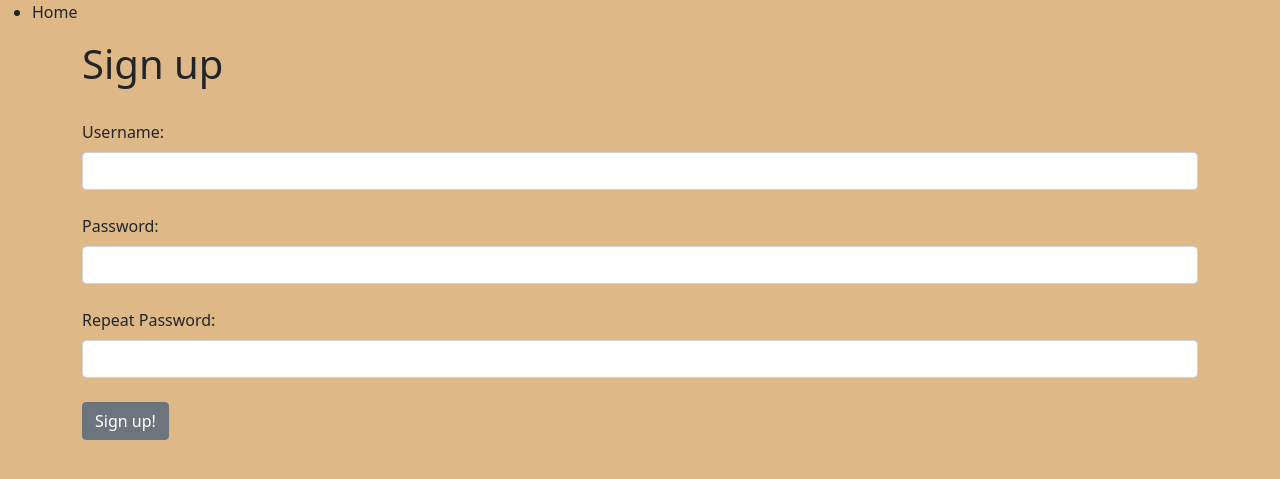
After one commit to Flaskeneers/Pyhoot, a Flask app: page /signup in a window 1280 px wide. The commit adds this page. Shown: the top 479 px of the page. Run offline with Flask 2, Linux system fonts and the light colour scheme; some libraries are stand-ins or nearby versions.

```diff
--- a/app/__init__.py
+++ b/app/__init__.py
@@ -1,5 +1,6 @@
 from flask import Flask
 # from flask_login import LoginManager
+
 
 from app.config import ConfigType, configure
 
--- /dev/null
+++ b/app/blueprints/auth/forms.py
@@ -0,0 +1,23 @@
+from flask_wtf import FlaskForm
+from wtforms import StringField, SubmitField, PasswordField
+from wtforms.validators import EqualTo, Length, InputRequired
+
+
+class SignupForm(FlaskForm):
+
+    username = StringField('Username: ', validators=[InputRequired(),
+                                                     Length(3, 25)])
+    password = PasswordField('Password: ', validators=[InputRequired(),
+                                                       Length(3)])
+    repeat_pass = PasswordField('Repeat Password:', validators=[InputRequired(message='Password Required'),
+                                                                EqualTo('password', message='Passwords must match')])
+    create_user = SubmitField('Sign up!')
+
+
+class LoginForm(FlaskForm):
+
+    username = StringField('username_label',
+                           validators=[InputRequired(message='username required')])
+    password = PasswordField('password_label',
+                             validators=[InputRequired(message='password required')])
+    submit_button = SubmitField('Login')
--- /dev/null
+++ b/app/blueprints/auth/templates/auth/signup.html
@@ -0,0 +1,27 @@
+{% extends 'base.html' %}
+{% block title %}Sign up{% endblock %}
+
+{% block page_content %}
+
+{% if username %}
+    <h1> Hello {{ username }}</h1>
+
+    {% else %}
+
+    <div class = container>
+        <h1>Sign up</h1><br/>
+        <div class="mb-3">
+            <form method="POST">
+                {{ form.hidden_tag() }}
+                {{ form.username.label(class="form-label") }} {{ form.username (class="form-control") }} <br/>
+                {{ form.password.label (class="form-label")}} {{ form.password (class="form-control")}} <br/>
+                {{ form.repeat_pass.label (class="form-label")}} {{ form.repeat_pass (class="form-control")}} <br/>
+                {{ form.create_user(class="btn btn-secondary") }}
+            </form>
+        </div>
+    </div>
+
+{% endif %}
+
+
+{%  endblock %}
--- a/app/blueprints/auth/views.py
+++ b/app/blueprints/auth/views.py
@@ -0,0 +1,24 @@
+from flask import render_template
+from .forms import SignupForm
+
+from . import bp_auth
+
+
+@bp_auth.route("/signup", methods=['GET', 'POST'])
+def signup():
+    username = None
+    password = None
+    form = SignupForm()
+
+    if form.validate_on_submit():
+        username = form.username.data
+        password = form.password.data
+
+        form.username.data = ''
+        form.password.data = ''
+        print('Success')
+
+    return render_template("auth/signup.html",
+                           username=username,
+                           password=password,
+                           form=form)
--- a/app/templates/layout/header.html
+++ b/app/templates/layout/header.html
@@ -2,7 +2,6 @@
     <nav>
         <ul>
             <li>Home</li>
-            <li>About</li>
 {#            {% if user.is_logged_in %}#}
 {#                <li>Play</li>#}
 {#                <li>Profile</li>#}
```
Also changed, not shown: requirements.txt (+7 -3 lines).
